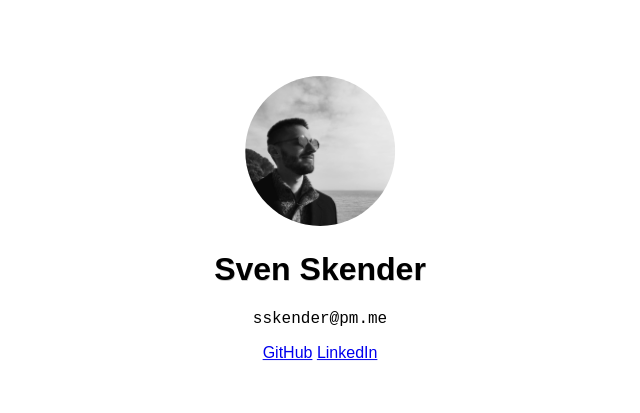
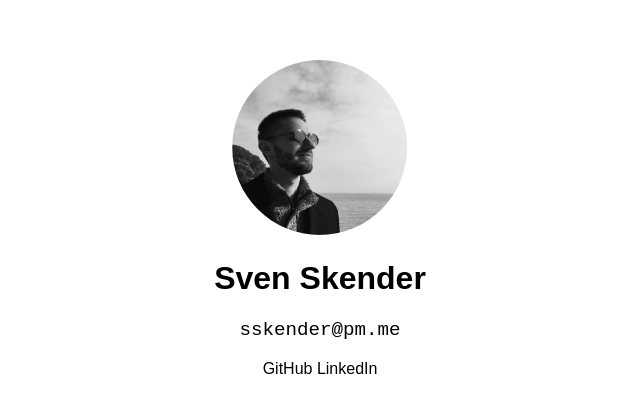
Before and after one commit to sskender/sskender.github.io, a plain HTML site: page index.html in a window 1280 px wide. Shown: the part 181-594 px from the top of the page, without its empty margins (320-960 px from the left). Drawn offline with Linux system fonts and the light colour scheme.

Commit message:
Improve design

```diff
--- a/css/style.css
+++ b/css/style.css
@@ -4,8 +4,13 @@ body {
     -moz-osx-font-smoothing: grayscale;
 }
 
-h1 {
-    text-shadow: 0.5px 0.5px 0.5px #ccc;
+a {
+    color: black;
+    text-decoration: none;
+}
+
+a:hover {
+    color: darkslategray;
 }
 
 .container {
@@ -17,11 +22,12 @@ h1 {
 }
 
 .profile {
-    width: 150px;
-    height: 150px;
+    width: 175px;
+    height: 175px;
     border-radius: 50%;
 }
 
 .email {
-    font-family: 'Courier New', Courier, monospace;
+    font-family: "Courier New", Courier, monospace;
+    font-size: larger;
 }
```
